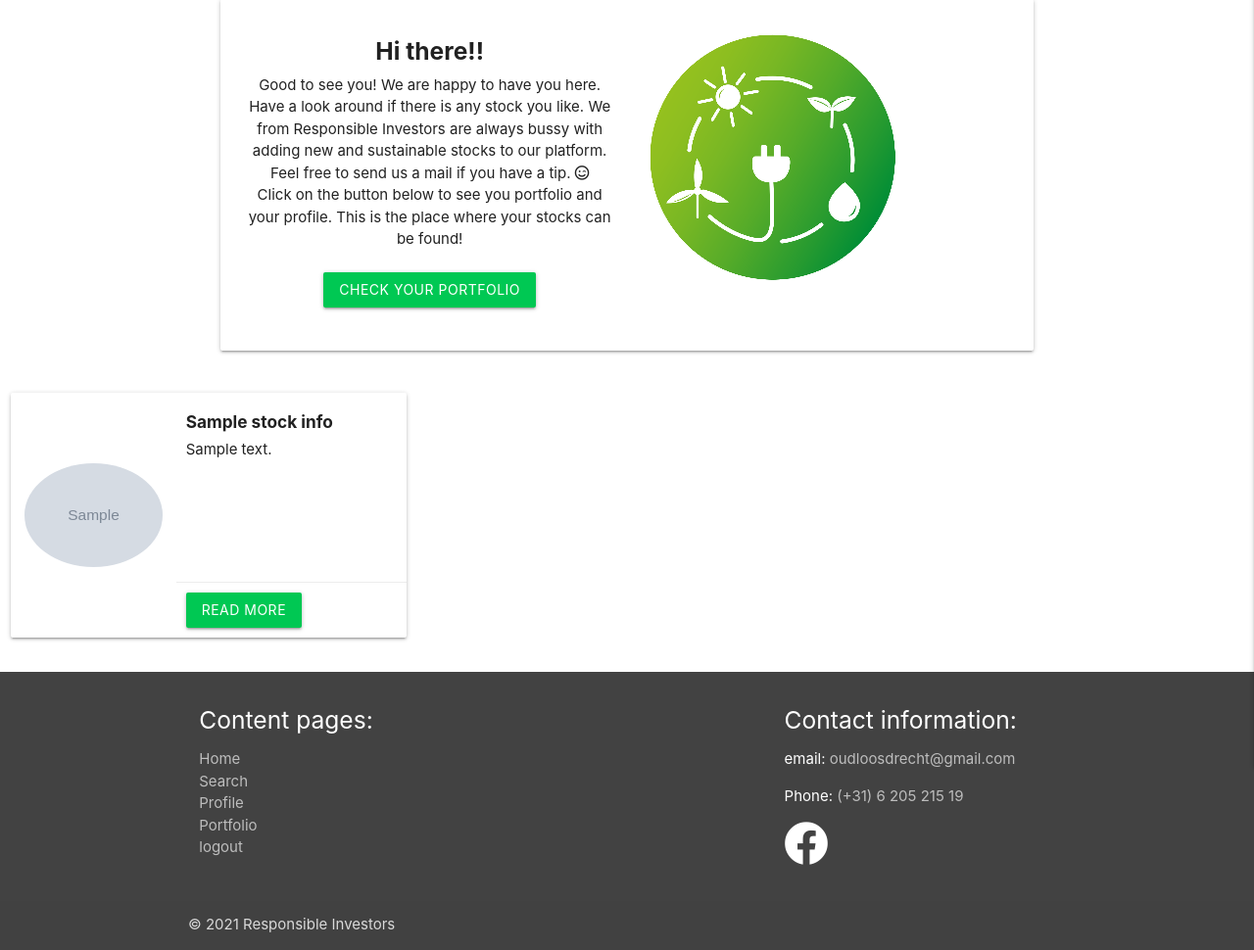
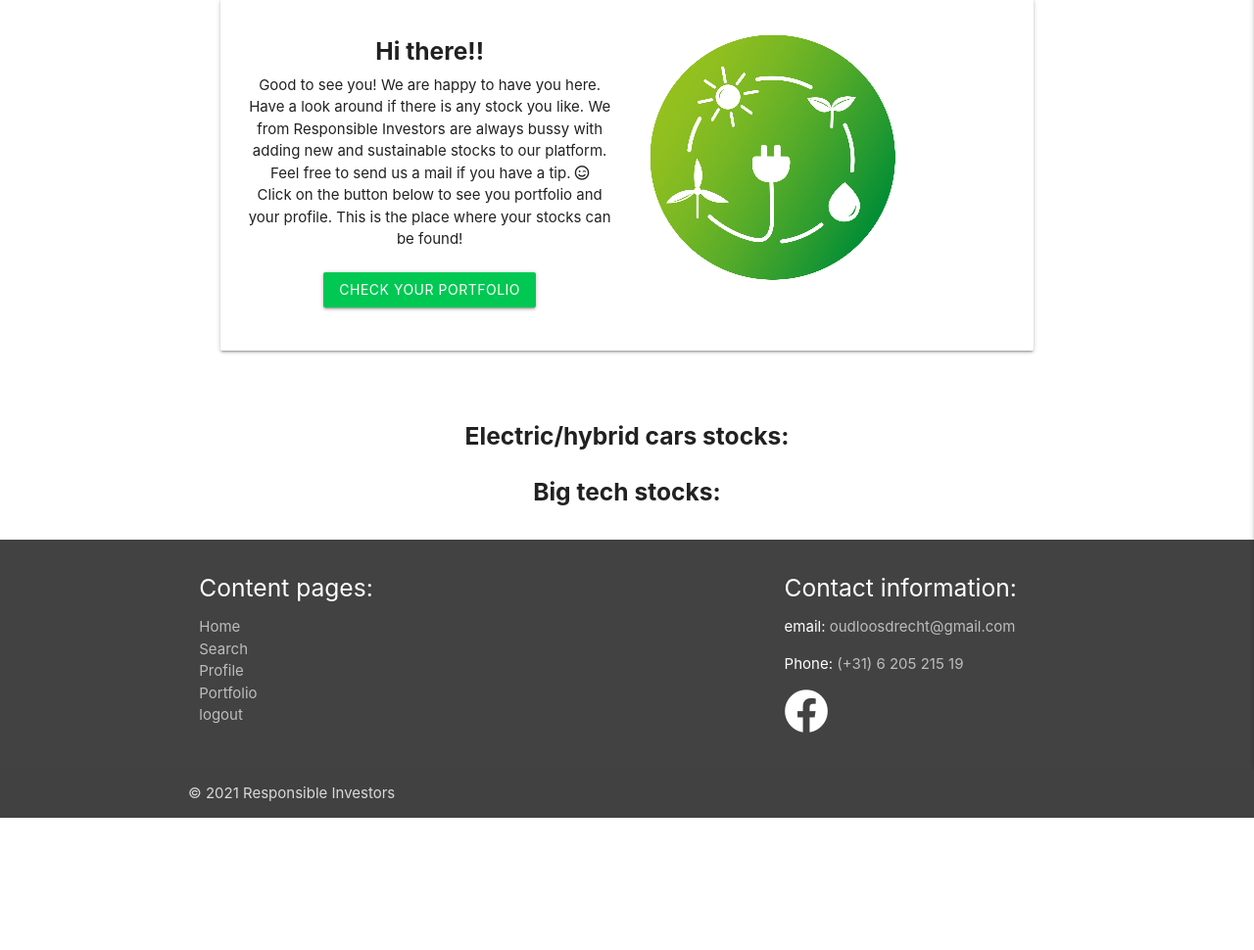
Before and after one commit to waterrot/responsible-investers, a Flask app: page / in a window 1280 px wide. Shown: the part 77-1047 px from the top of the page at 98% size. After the commit the page ends 912 px from the top, so only its background shows below. Run offline with Flask 2, Linux system fonts and the light colour scheme; the visitor is signed in with stand-in values (Sample User, id 1); grey boxes marked "Sample" are stand-in pictures; a database or web service that is not in the repository returns one stand-in record (values such as "Sample title"); some libraries are stand-ins or nearby versions.

Commit message:
added styling to home page and 2 new stocks

```diff
--- a/static/css/style.css
+++ b/static/css/style.css
@@ -18,7 +18,7 @@ main {
 }
 
 .min-height-card {
-    min-height: 250px;
+    min-height: 275px;
 }
 
 .no-border {
--- a/templates/index.html
+++ b/templates/index.html
@@ -43,9 +43,14 @@
             </div>
         </div>
     </div>
+    <br>
 
+    {% if session.user %}
+        <!-- the row with the electric/hybrid car stocks -->
         <div class="row">
+            <h5 class="center"><b>Electric/hybrid cars stocks:</b></h5>
             {% for stock in stocks %}
+                {% if stock.category == "electric/hybrid cars" %}
                     <div class="col s12 m8 l4 offset-m2">
                         <div class="card horizontal min-height-card">
                             <div class="card-image col s5 div-of-image-card">
@@ -64,7 +69,36 @@
                             </div>
                         </div>
                     </div>
+                {% endif %}
             {% endfor %}
         </div>
 
+        <!-- the row with the big tech stocks -->
+        <div class="row">
+            <h5 class="center"><b>Big tech stocks:</b></h5>
+            {% for stock in stocks %}
+                {% if stock.category == "big tech" %}
+                    <div class="col s12 m8 l4 offset-m2">
+                        <div class="card horizontal min-height-card">
+                            <div class="card-image col s5 div-of-image-card">
+                                <img src="{{ stock.photo_link }}" class="image-card">
+                            </div>
+                            <div class="card-stacked">
+                                <div class="card-content padding-card">
+                                    <h6><b>{{ stock.stock_name }}</b></h6>
+                                    <p>{{ stock.description_short }}</p>
+                                </div>
+                                <div class="card-action padding-card">
+                                    <a href="{{ url_for('stock_page', stock_info_id=stock._id) }}" class="btn btn-green">
+                                        read more
+                                    </a>
+                                </div>
+                            </div>
+                        </div>
+                    </div>
+                {% endif %}
+            {% endfor %}
+        </div>
+    {% endif %}
+
 {% endblock %}
```
Also changed, not shown: static/images/amazon.png (added), static/images/apple.jpg (added). Lines whose indentation alone changed are shown as unchanged.
